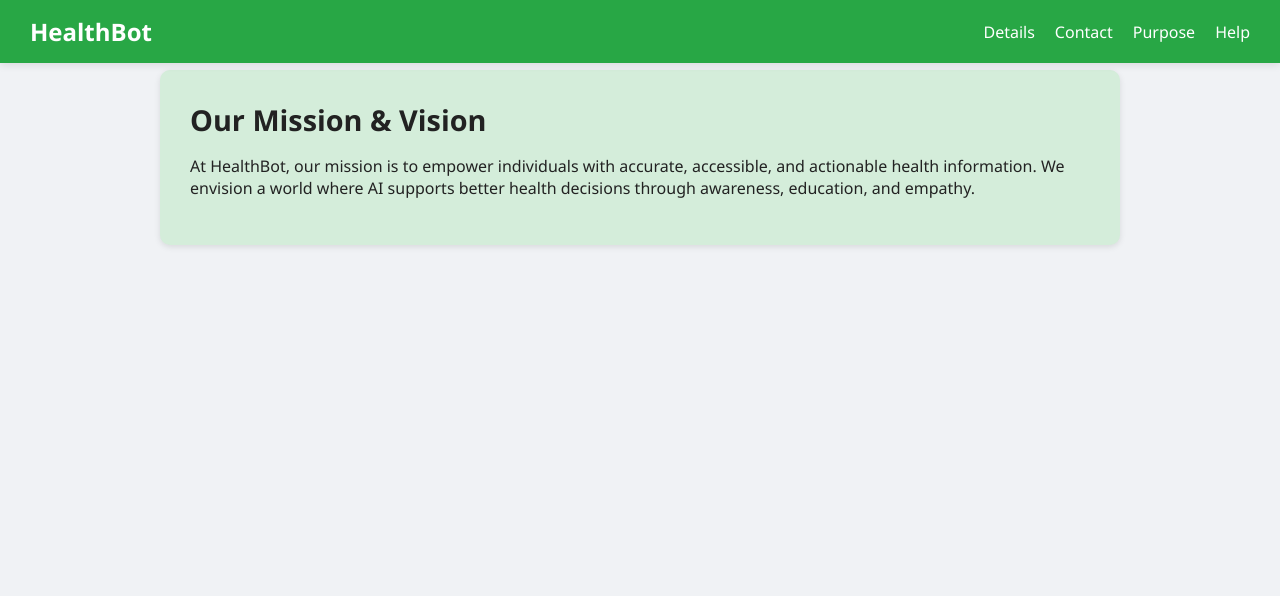
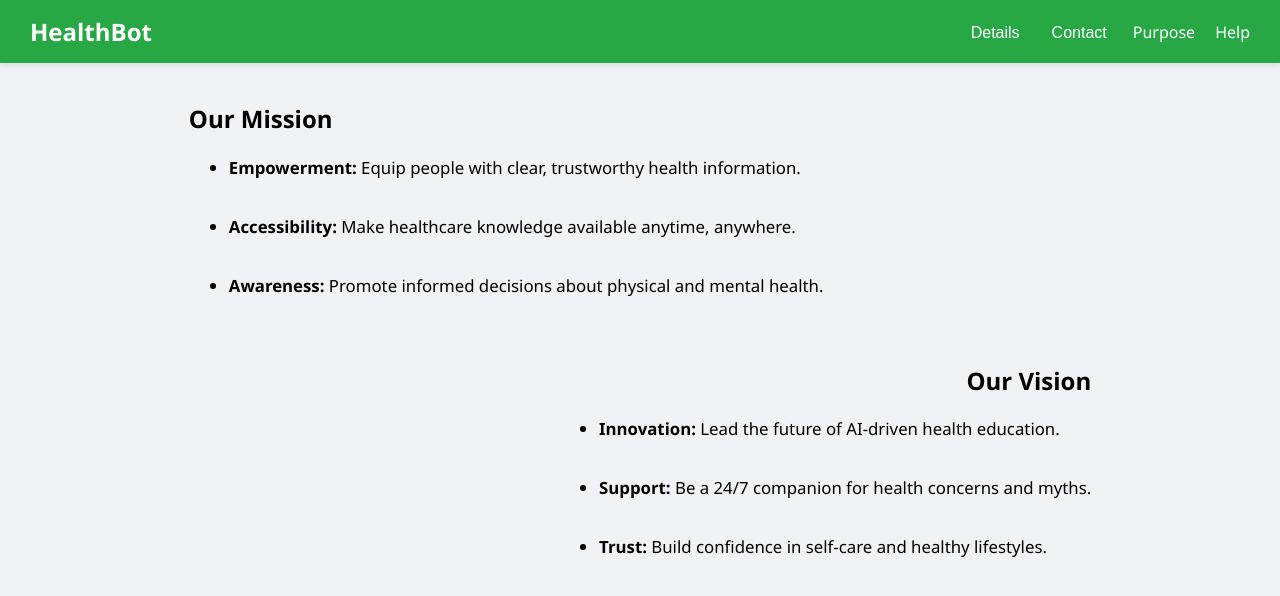
Before and after one commit to sid1238/health-aware, a React (Create React App) app: page /purpose in a window 1280 px wide. Shown: the top 596 px of the page. Built offline with nearby package versions, Linux system fonts and the light colour scheme.

Commit message:
Created links to access all the 3 pages from any page. Modified the mission and vision statement.

```diff
--- a/src/App.css
+++ b/src/App.css
@@ -89,3 +89,47 @@ body {
   border-radius: 10px;
   font-size: 0.95em;
 }
+
+.nav-btn {
+  background: none;
+  border: none;
+  color: white;
+  cursor: pointer;
+  margin-left: 20px;
+  font-weight: 500;
+  font-size: 1em;
+}
+
+.nav-btn:hover {
+  text-decoration: underline;
+}
+
+.mission-section {
+  text-align: left;
+  padding-left: 3%;
+  padding-right: 5%;
+  margin-top: 2rem;
+  margin-bottom: 4rem;
+}
+
+.vision-section {
+  text-align: right;
+  padding-right: 3%;
+  padding-left: 5%;
+  margin-top: 2rem;
+  margin-bottom: 4rem;
+}
+
+.vision-section ul {
+  display: inline-block; /* Keep list inline with right-aligned heading */
+  text-align: left;       /* Align list text properly */
+  margin: 0;
+  padding-left: 1.2rem;   /* Normal bullet indent */
+}
+
+.mission-section ul li,
+.vision-section ul li {
+  margin-bottom: 2rem; /* Adds spacing between points */
+  line-height: 1.6;
+  font-size: 1.05rem;
+}
--- a/src/App.js
+++ b/src/App.js
@@ -2,7 +2,7 @@ import logo from './logo.svg';
 import './App.css';
 
 import React from "react";
-import { BrowserRouter as Router, Routes, Route, Link } from "react-router-dom";
+import { BrowserRouter as Router, Routes, Route, Link, useNavigate } from "react-router-dom";
 import "./App.css";
 import Purpose from "./Purpose";
 import Help from "./Help";
@@ -11,20 +11,45 @@ function App() {
   return (
     <Router>
       <div className="app-container">
+        <Header />
+        <Routes>
+          <Route path="/" element={<Home />} />
+          <Route path="/purpose" element={<Purpose />} />
+          <Route path="/help" element={<Help />} />
+        </Routes>
+      </div>
+    </Router>
+  );
+}
+
+function Header() {
+  const navigate = useNavigate();
+
+  const scrollTo = (id) => {
+    navigate("/");
+    setTimeout(() => {
+      const el = document.getElementById(id);
+      if (el) {
+        el.scrollIntoView({ behavior: "smooth" });
+      }
+    }, 100); // Delay ensures page loads first
+  };
+
+  return (
     <header className="header">
       <div className="logo">HealthBot</div>
       <nav>
-            <a href="#details">Details</a>
-            <a href="#footer">Contact</a>
+        <button onClick={() => scrollTo("details")} className="nav-btn">Details</button>
+        <button onClick={() => scrollTo("footer")} className="nav-btn">Contact</button>
         <Link to="/purpose">Purpose</Link>
         <Link to="/help">Help</Link>
       </nav>
     </header>
+  );
+}
 
-        <Routes>
-          <Route
-            path="/"
-            element={
+function Home() {
+  return (
     <main>
       <section className="section green">
         <h1>Welcome to HealthBot</h1>
@@ -75,13 +100,6 @@ function App() {
         <p>© 2025 HealthBot. All rights reserved.</p>
       </footer>
     </main>
-            }
-          />
-          <Route path="/purpose" element={<Purpose />} />
-          <Route path="/help" element={<Help />} />
-        </Routes>
-      </div>
-    </Router>
   );
 }
 
--- a/src/Purpose.js
+++ b/src/Purpose.js
@@ -1,14 +1,27 @@
 import React from "react";
+import "./App.css";
 
 const Purpose = () => {
   return (
-    <div className="section green">
-      <h2>Our Mission & Vision</h2>
-      <p>
-        At HealthBot, our mission is to empower individuals with accurate, accessible, and actionable health information.
-        We envision a world where AI supports better health decisions through awareness, education, and empathy.
-      </p>
-    </div>
+    <>
+      <div className="mission-section">
+        <h2>Our Mission</h2>
+        <ul>
+          <li><strong>Empowerment:</strong> Equip people with clear, trustworthy health information.</li>
+          <li><strong>Accessibility:</strong> Make healthcare knowledge available anytime, anywhere.</li>
+          <li><strong>Awareness:</strong> Promote informed decisions about physical and mental health.</li>
+        </ul>
+      </div>
+
+      <div className="vision-section">
+        <h2>Our Vision</h2>
+        <ul>
+          <li><strong>Innovation:</strong> Lead the future of AI-driven health education.</li>
+          <li><strong>Support:</strong> Be a 24/7 companion for health concerns and myths.</li>
+          <li><strong>Trust:</strong> Build confidence in self-care and healthy lifestyles.</li>
+        </ul>
+      </div>
+    </>
   );
 };
 
```
Lines whose indentation alone changed are shown as unchanged.
